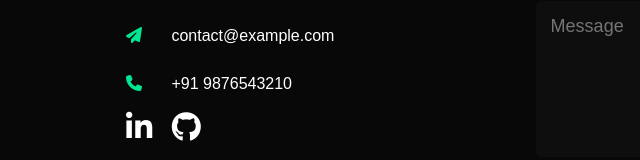
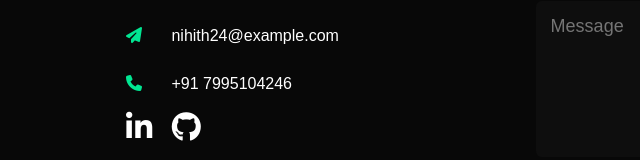
Before and after one commit to nihithvarma/MyPortfolio, a plain HTML site: page index.html in a window 1280 px wide. Shown: the part 3758-3918 px from the top of the page, 2-642 px from the left. Drawn offline with Linux system fonts and the light colour scheme.

Commit message:
Update index.html

```diff
--- a/index.html
+++ b/index.html
@@ -162,8 +162,8 @@
     <div class="row">
         <div class="contact-left">
             <h1 class="sub-title">Contact Me <i class="fa-solid fa-address-book"></i></h1>
-            <p><i class="fa-sharp fa-solid fa-paper-plane"></i> contact@example.com</p>
-            <p><i class="fa-sharp fa-solid fa-phone"></i> +91 9876543210</p><br>
+            <p><i class="fa-sharp fa-solid fa-paper-plane"></i> nihith24@example.com</p>
+            <p><i class="fa-sharp fa-solid fa-phone"></i> +91 7995104246</p><br>
             <div class="social-icons">
                 <a href="https://www.linkedin.com/in/nihith-sri-satya-varma-gokaraju-aa7455257/"><i class="fa-brands fa-linkedin-in"></i></a>
                 <a href="https://github.com/nihithvarma"><i class="fa-brands fa-github"></i></a><br><br>
@@ -239,4 +239,5 @@
     })
   </script>
 </body>
+
 </html>
```
